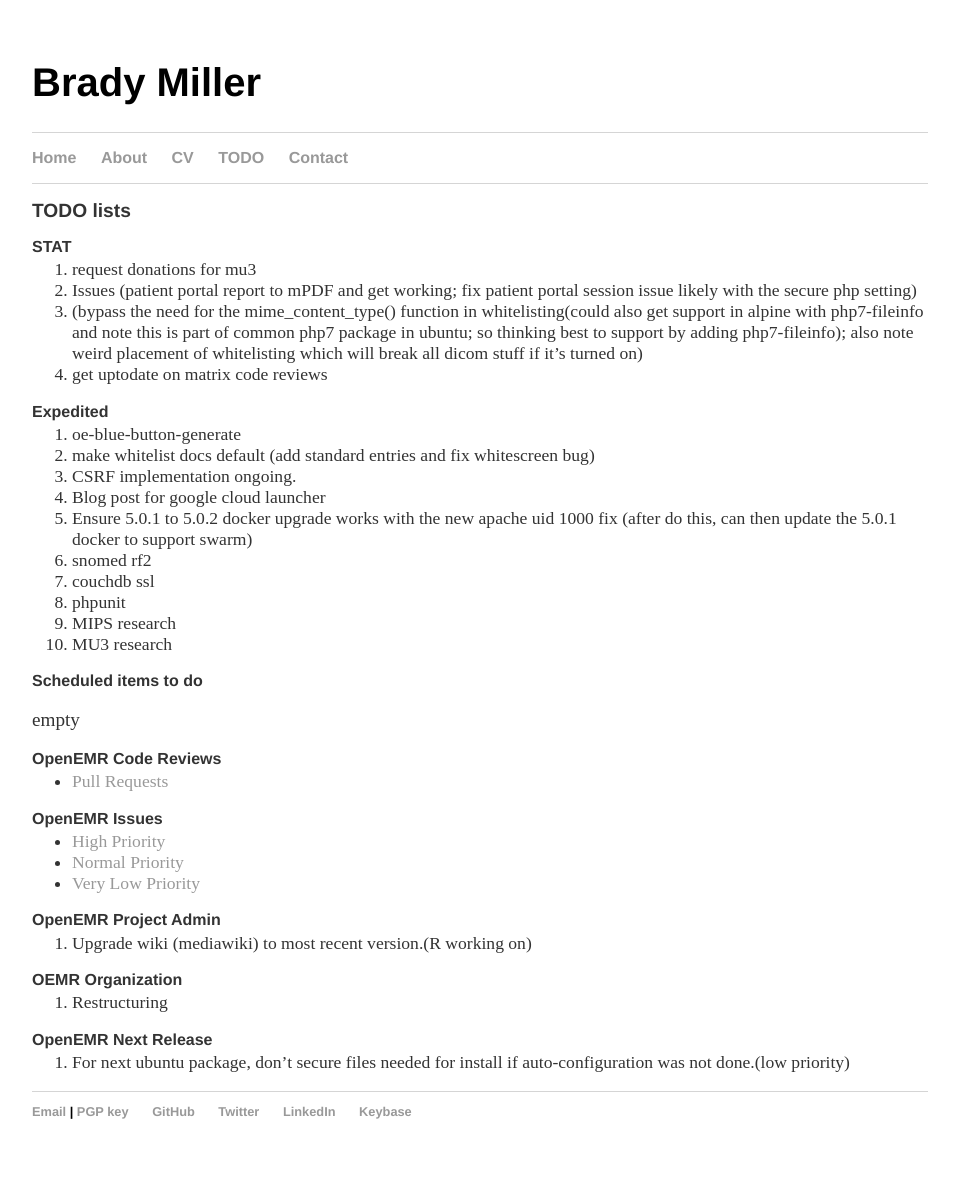
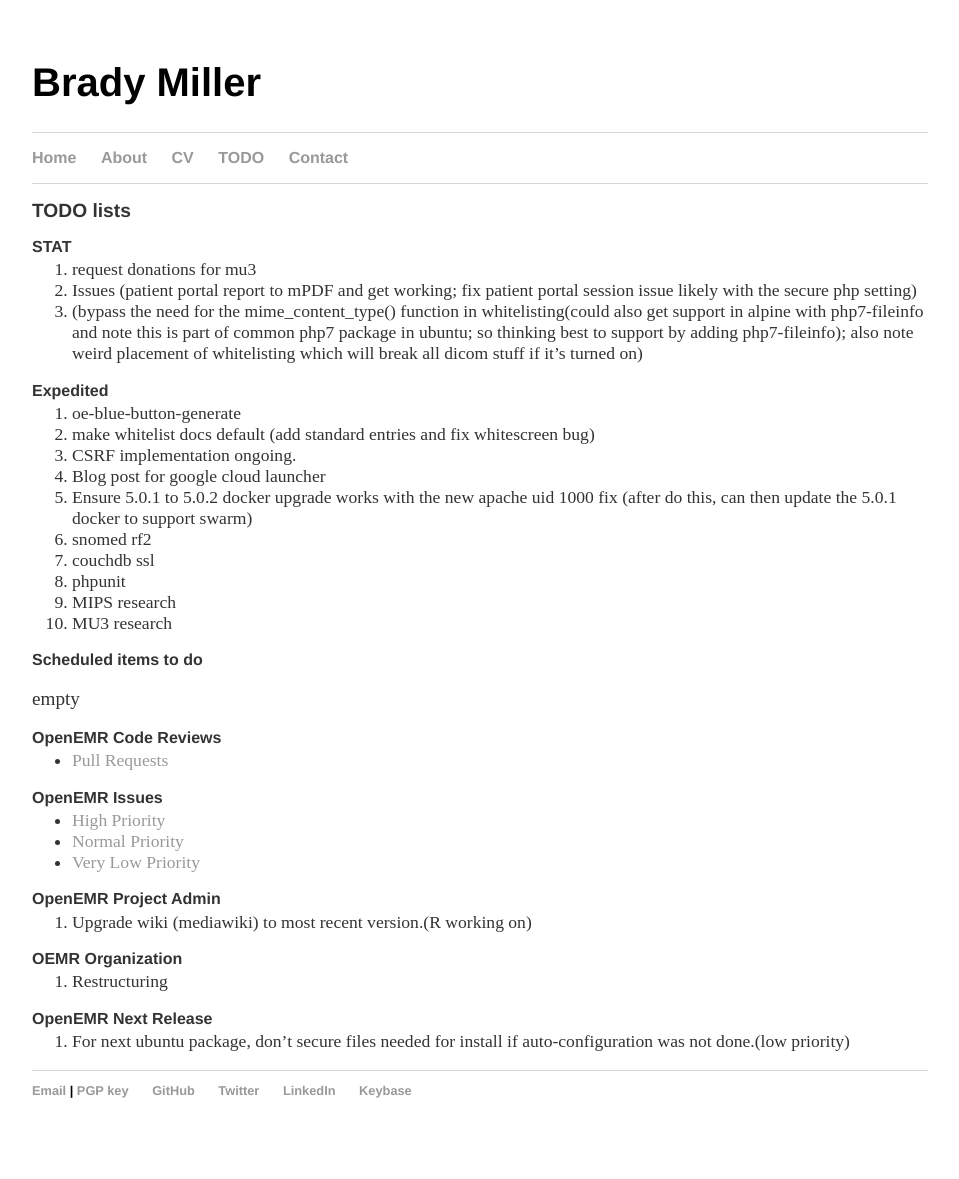
Before and after one commit to bradymiller/bradymiller.github.io, a Jekyll site: the page built from todo/index.md, in a window 1280 px wide. Shown: the whole page, without its empty margins (160-1119 px from the left). Built offline with Jekyll 4.4.1, drawn with Linux system fonts in a browser that asks for light colours; our own code applies the rules of GitHub Pages for plain Markdown files; after the commit the page ends 1158 px from its top, so only the background shows below that.

Commit message:
Update index.md

```diff
--- a/todo/index.md
+++ b/todo/index.md
@@ -7,7 +7,6 @@
 1. request donations for mu3
 2. Issues (patient portal report to mPDF and get working; fix patient portal session issue likely with the secure php setting)
 3. (bypass the need for the mime_content_type() function in whitelisting(could also get support in alpine with php7-fileinfo and note this is part of common php7 package in ubuntu; so thinking best to support by adding php7-fileinfo); also note weird placement of whitelisting which will break all dicom stuff if it's turned on)
-4. get uptodate on matrix code reviews
 
 ### Expedited
 1. oe-blue-button-generate
```
